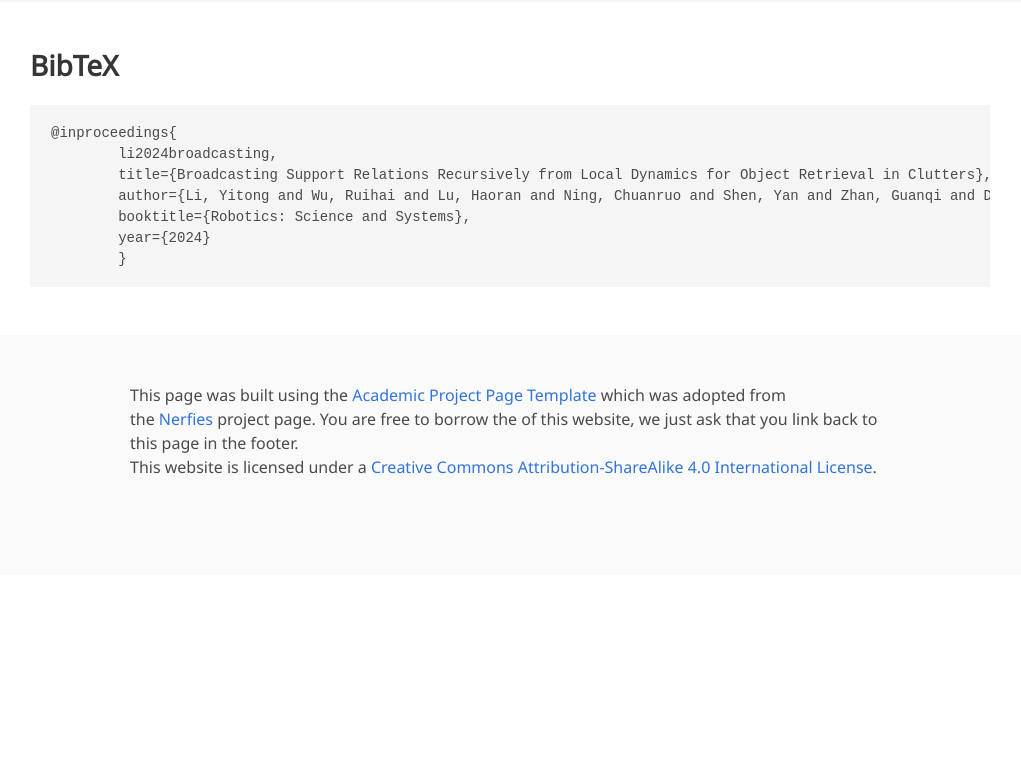
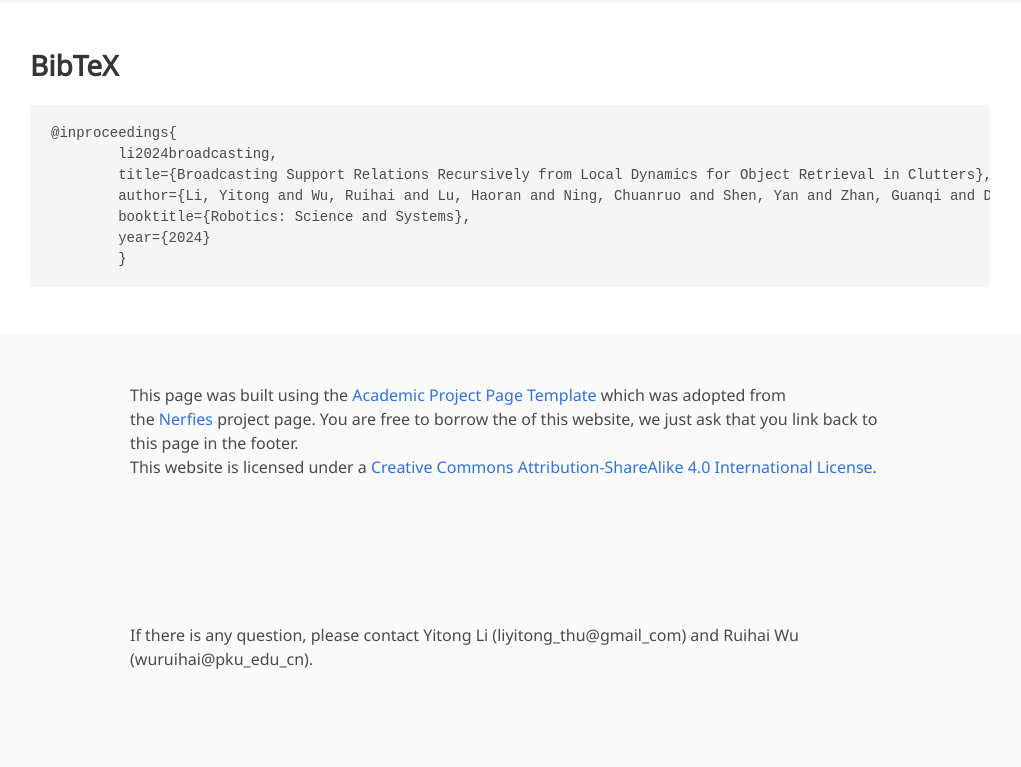
Before and after one commit to lyttttt3333/broadcast.github.io, a plain HTML site: page index.html in a window 1280 px wide. Shown: the part 4424-5191 px from the top of the page, without its empty margins (130-1151 px from the left). Before the commit the page ends 4999 px from the top, so only its background shows below. Drawn offline with nearby package versions, Linux system fonts and the light colour scheme; some icons are missing; a web font is replaced by a local one.

Commit message:
modified:   index.html

```diff
--- a/index.html
+++ b/index.html
@@ -294,6 +294,24 @@
   </div>
 </footer>
 
+
+<footer class="footer">
+  <div class="container">
+    <div class="columns is-centered">
+      <div class="column is-8">
+        <div class="content">
+
+          <p>
+            If there is any question, please contact Yitong Li (liyitong_thu@gmail_com) and Ruihai Wu (wuruihai@pku_edu_cn).
+          </p>
+
+        </div>
+      </div>
+    </div>
+  </div>
+</footer>
+
+
 <!-- Statcounter tracking code -->
 
 <!-- You can add a tracker to track page visits by creating an account at statcounter.com -->
```
